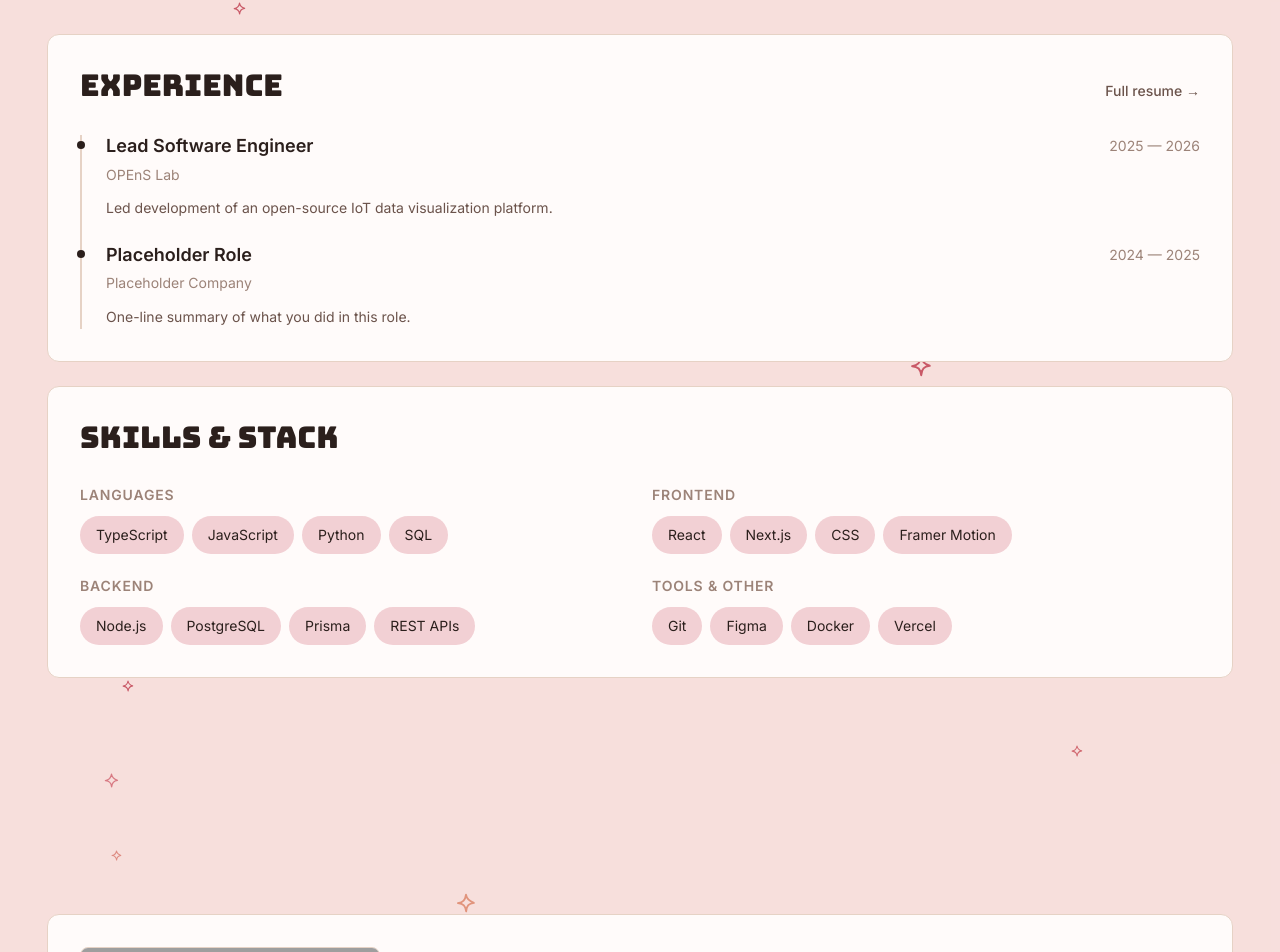
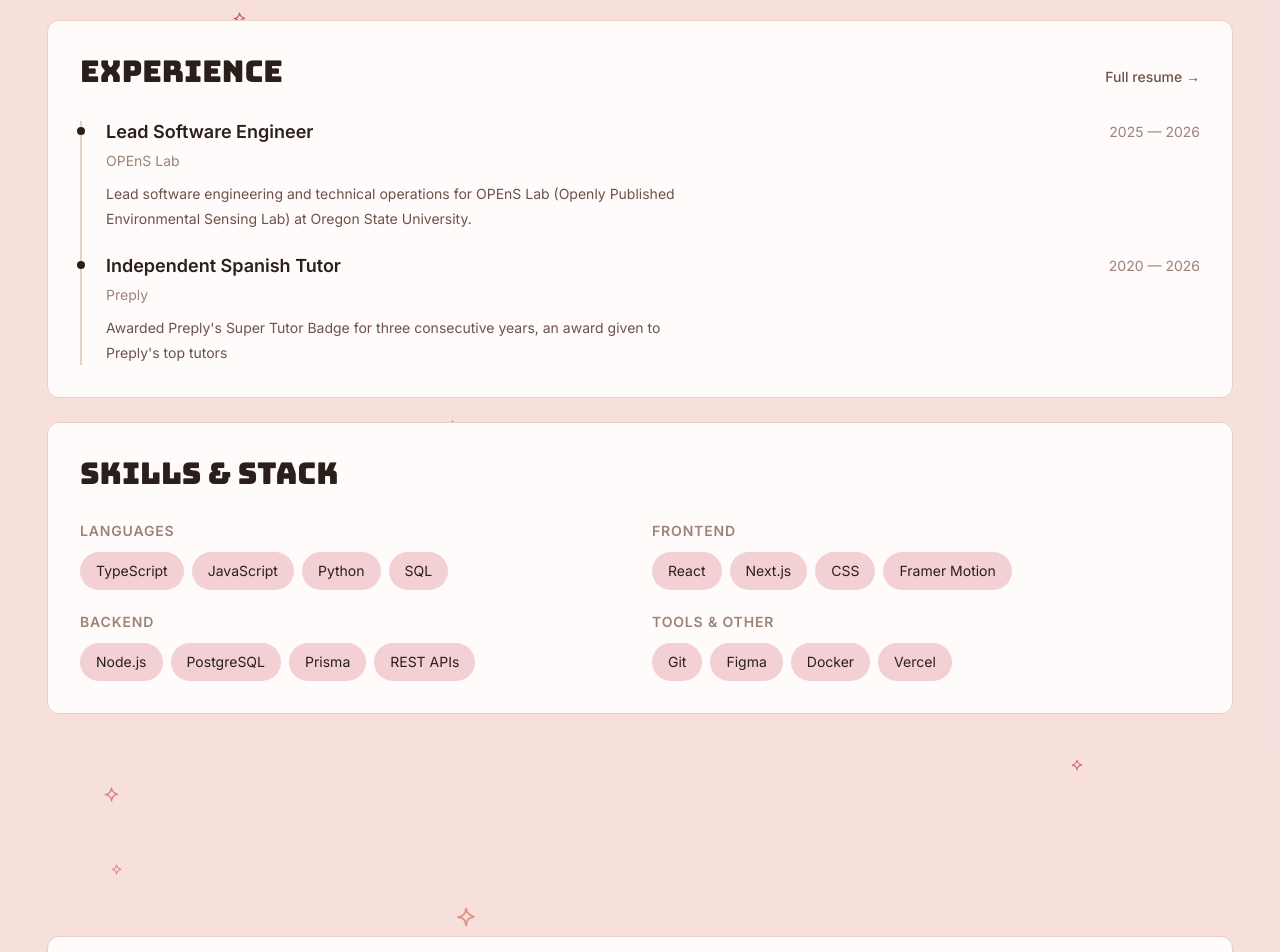
Before and after one commit to tessellis/portfolio-platform, a Next.js app: page / in a window 1280 px wide. Shown: the part 1655-2607 px from the top of the page. Built offline with nearby package versions, Linux system fonts and the light colour scheme; grey boxes are pictures that could not be loaded.

Commit message:
More final fixes smh

```diff
--- a/src/app/about/page.tsx
+++ b/src/app/about/page.tsx
@@ -1,6 +1,6 @@
-import { BioSection } from '@/components/sections/BioSection';
-import { FullTimeline } from '@/components/sections/FullTimeline';
-import { ResumeCTA } from '@/components/sections/ResumeCTA';
+import { BioSection } from '../../components/sections/BioSection';
+import { FullTimeline } from '../../components/sections/FullTimeline';
+import { ResumeCTA } from '../../components/sections/ResumeCTA';
 
 export default function About() {
   return (
--- a/src/components/sections/BioSection.module.css
+++ b/src/components/sections/BioSection.module.css
@@ -5,10 +5,16 @@
 }
 
 .visual {
+  position: relative;   /* required for next/image fill */
+  overflow: hidden;     /* clips the photo to the rounded corners */
   aspect-ratio: 1 / 1;
   background-color: var(--color-bg-tertiary);
   border-radius: var(--radius-lg);
   max-width: 320px;
+}
+
+.visualImg {
+  object-fit: cover;
 }
 
 .text h1 {
--- a/src/components/sections/ContactForm.module.css
+++ b/src/components/sections/ContactForm.module.css
@@ -1,13 +1,13 @@
 .form {
   display: flex;
   flex-direction: column;
-  gap: var(--space-5);
+  gap: var(--space-6); /* 1.5rem between field groups and above the button */
 }
 
 .field {
   display: flex;
   flex-direction: column;
-  gap: var(--space-2);
+  gap: var(--space-3); /* 0.75rem label → input, was cramped at space-2 */
 }
 
 .field label {
--- a/src/components/sections/ExperienceSkillsPanel.tsx
+++ b/src/components/sections/ExperienceSkillsPanel.tsx
@@ -9,13 +9,13 @@ const experience = [
     role: 'Lead Software Engineer',
     org: 'OPEnS Lab',
     dates: '2025 — 2026',
-    summary: 'Led development of an open-source IoT data visualization platform.',
+    summary: 'Lead software engineering and technical operations for OPEnS Lab (Openly Published Environmental Sensing Lab) at Oregon State University.',
   },
   {
-    role: 'Placeholder Role',
-    org: 'Placeholder Company',
-    dates: '2024 — 2025',
-    summary: 'One-line summary of what you did in this role.',
+    role: 'Independent Spanish Tutor',
+    org: 'Preply',
+    dates: '2020 — 2026',
+    summary: 'Awarded Preply\'s Super Tutor Badge for three consecutive years, an award given to Preply\'s top tutors',
   },
 ];
 
--- a/src/styles/global.css
+++ b/src/styles/global.css
@@ -27,6 +27,7 @@ a {
   color: var(--color-accent);
   text-decoration: none;
   transition: color var(--transition-fast);
+  -webkit-user-drag: none; /* links are draggable and capture scroll over cards */
 }
 
 a:hover {
--- a/src/styles/tokens.css
+++ b/src/styles/tokens.css
@@ -21,6 +21,9 @@
   --flash-3: #7e9c92;
   --flash-4: #7a1f2e;
   --flash-1: #e3a857; */
+
+  --space-5: 1.25rem;
+
   --hero-header-delay: 1.7s;   /* was much later — now appears mid-shrink */
   --hero-colorize-delay: 3s;   /* matches COLORIZE_DELAY in HeroRevealContent.tsx exactly */
 
```
Also changed, not shown: src/components/sections/BioSection.tsx (+11 -1 lines).
